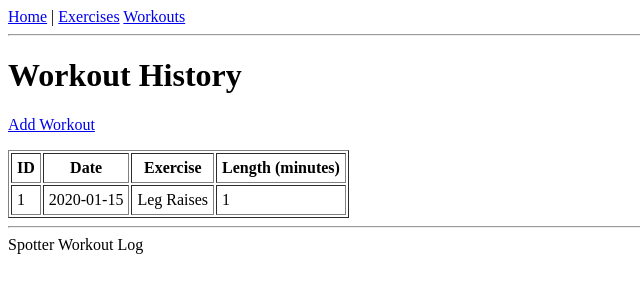
After one commit to CrhistianMRe/spotter-peachepe, a PHP site: page /workouts.php in a window 1280 px wide. The commit adds this page. Shown: the top 300 px of the page, without its empty margins (0-640 px from the left). Run offline with PHP 8.4, Linux system fonts and the light colour scheme; data comes from the database, SQL or seed files in the repository; tables that the repository leaves empty hold one stand-in row (values such as "Sample post").

Commit message:
Add workout history page with relational database query

```diff
--- a/private/templates/header.php
+++ b/private/templates/header.php
@@ -19,6 +19,8 @@
 
     <a href="exercises.php">Exercises</a>
 
+    <a href="workouts.php">Workouts</a>
+
 </nav>
 
 <hr>
--- /dev/null
+++ b/public/workouts.php
@@ -0,0 +1,67 @@
+<?php
+
+require_once '../private/db.php';
+require_once '../private/helpers.php';
+
+$stmt = $pdo->query("
+    SELECT
+        workout.id,
+        workout.workout_date,
+        workout.workout_length,
+        exercise.name AS exercise_name
+    FROM workout
+    JOIN exercise
+        ON workout.exercise_id = exercise.id
+    ORDER BY workout.workout_date DESC
+");
+
+$workouts = $stmt->fetchAll(PDO::FETCH_ASSOC);
+
+require_once '../private/templates/header.php';
+
+?>
+
+<h1>Workout History</h1>
+
+<p>
+    <a href="workout_create.php">
+        Add Workout
+    </a>
+</p>
+
+<table border="1" cellpadding="5">
+
+    <tr>
+        <th>ID</th>
+        <th>Date</th>
+        <th>Exercise</th>
+        <th>Length (minutes)</th>
+    </tr>
+
+    <?php foreach ($workouts as $workout): ?>
+
+    <tr>
+
+        <td>
+            <?= $workout['id'] ?>
+        </td>
+
+        <td>
+            <?= escape($workout['workout_date']) ?>
+        </td>
+
+        <td>
+            <?= escape($workout['exercise_name']) ?>
+        </td>
+
+        <td>
+            <?= escape($workout['workout_length']) ?>
+        </td>
+
+    </tr>
+
+    <?php endforeach; ?>
+
+</table>
+
+<?php require_once '../private/templates/footer.php'; ?>
```
